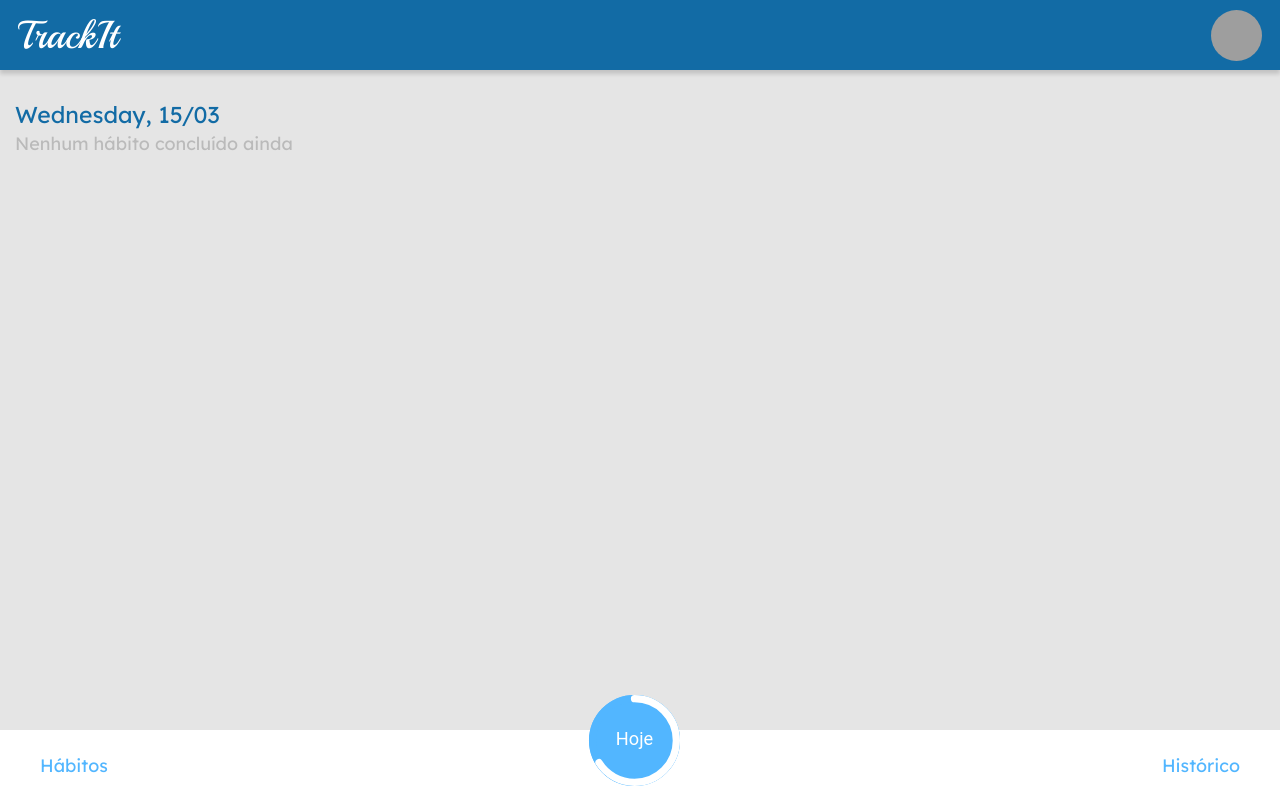
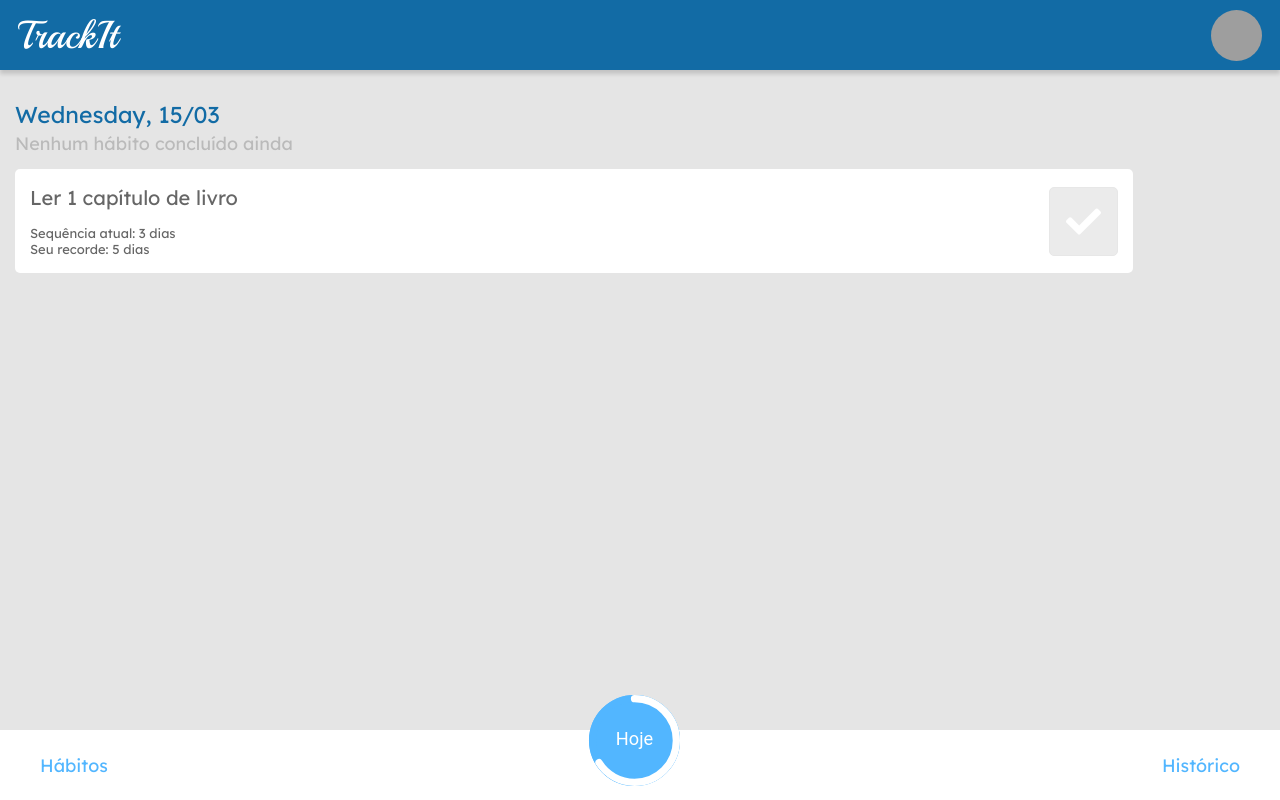
Before and after one commit to Gabriel-16n5/projeto11-trackit, a React (Create React App) app: page /hoje in a window 1280 px wide. Built offline with nearby package versions, Linux system fonts and the light colour scheme; grey boxes are pictures that could not be loaded.

Commit message:
terminado o layout do hoje

```diff
--- a/package.json
+++ b/package.json
@@ -13,6 +13,7 @@
     "react-context-api": "^1.0.2",
     "react-datetime": "^3.2.0",
     "react-dom": "^18.2.0",
+    "react-icons": "^4.8.0",
     "react-router-dom": "^6.9.0",
     "react-scripts": "5.0.1",
     "styled-components": "^5.3.9",
--- a/src/pages/Today.jsx
+++ b/src/pages/Today.jsx
@@ -3,8 +3,11 @@ import React from "react"
 import Footer from "./Footer";
 import NavBar from "./NavBar";
 import styled from 'styled-components';
+import { FaCheck } from "react-icons/fa";
+import { IconContext } from "react-icons";
 
 function Today(){
+
     let now = dayjs().format('dddd, DD/MM');
     return(
         <>
@@ -13,6 +16,14 @@ function Today(){
                 <h1>{now}</h1>
                 <h2>Nenhum hábito concluído ainda</h2>
             </Hoje>
+            <HabitContainer>
+                <div>
+                    <h3>Ler 1 capítulo de livro</h3>
+                    <h4>Sequência atual: 3 dias</h4>
+                    <h4>Seu recorde: 5 dias</h4>
+                </div>
+                <IconContext.Provider value={{ color: "#FFFFFF", size: 35 }}><button><FaCheck /></button></IconContext.Provider>
+            </HabitContainer>
         <Footer />
         </>
     )
@@ -44,3 +55,42 @@ h2{
     color: #BABABA;
 }
 `
+
+const HabitContainer = styled.div`
+    display: flex;
+    justify-content:space-between;
+    align-items: center;
+    padding-left: 15px;
+    padding-right: 15px;
+    width: 85vw;
+    height:13vh;
+    background: #FFFFFF;
+    border-radius: 5px;
+    margin-left: 15px;
+    margin-top: 15px;
+button{
+    display: flex;
+    align-items: center;
+    justify-content: center;
+    width: 69px;
+    height: 69px;
+    left: 276px;
+    top: 190px;
+    background: #EBEBEB;
+    border: 1px solid #E7E7E7;
+    border-radius: 5px;
+}
+h3{
+    font-family: 'Lexend Deca';
+    font-size: 20px;
+    line-height: 25px;
+    color: #666666;
+    margin-bottom: 15px;
+}
+h4{
+    font-family: 'Lexend Deca';
+    font-size: 13px;
+    line-height: 16px;
+    color: #666666;
+}
+`
```
Also changed, not shown: 1 other file (tests, documents, lock files or other folders).
